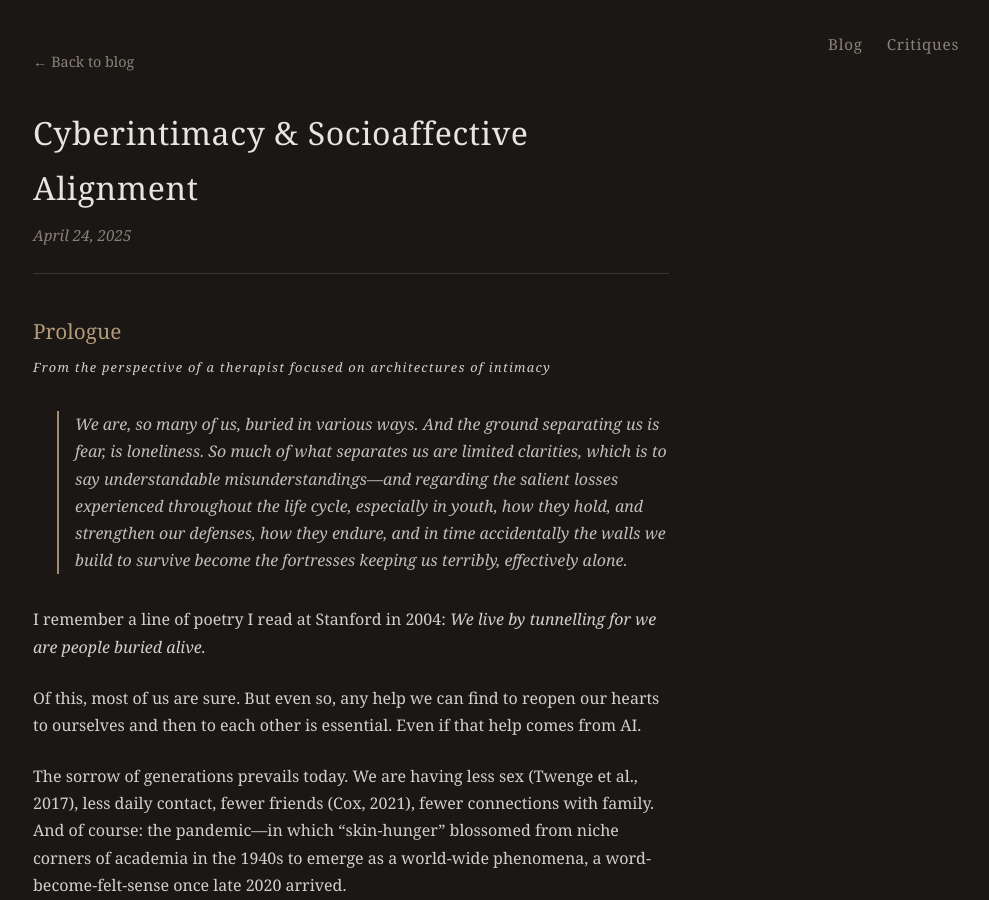
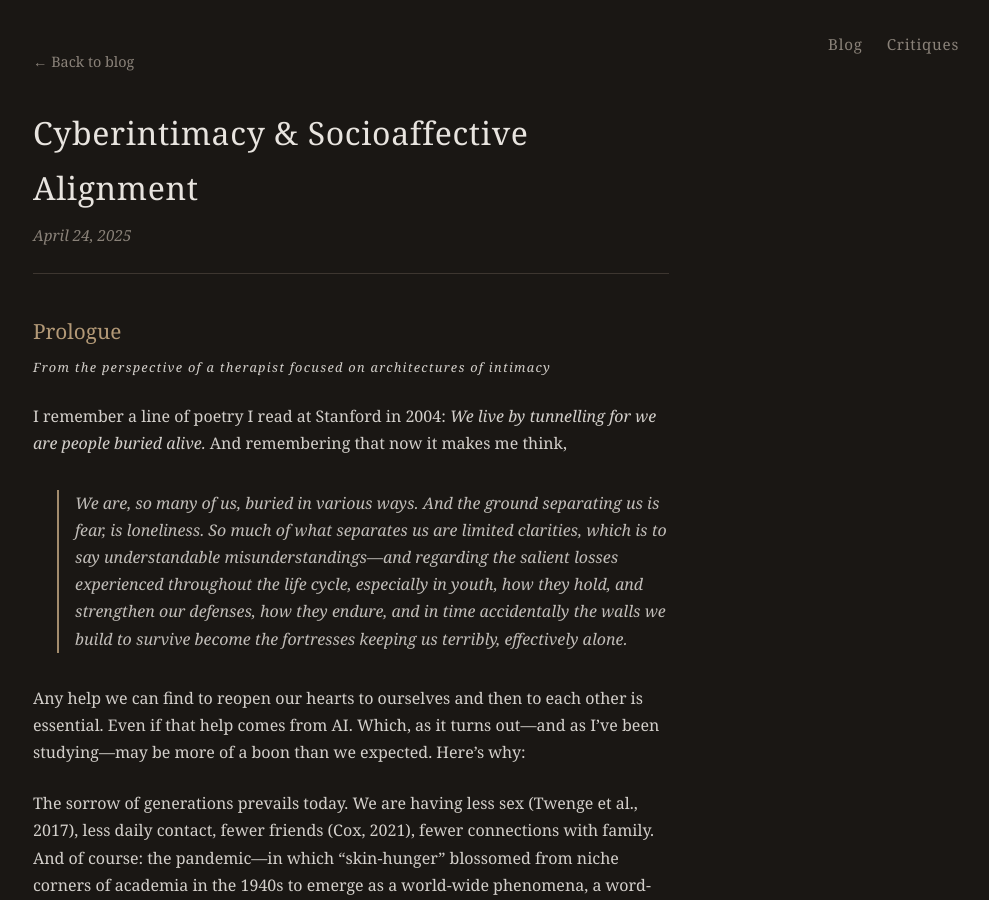
Before and after one commit to geosh5676/geosh5676.github.io, a Jekyll site: the page built from _posts/2025-04-24-cyberintimacy-and-socioaffective-alignment.md, in a window 1280 px wide and 900 px high. Shown: the whole window, without its empty margins (289-1278 px from the left). Built offline with Jekyll 4.4.1, drawn with Linux system fonts in a browser that asks for light colours.

Commit message:
Reorder Prologue: poetry first, then epigraph, then turn to AI
Flow: Stanford quote → 'makes me think' → blockquote → AI as boon

Co-Authored-By: Claude Opus 4.5 <noreply@anthropic.com>

```diff
--- a/_posts/2025-04-24-cyberintimacy-and-socioaffective-alignment.md
+++ b/_posts/2025-04-24-cyberintimacy-and-socioaffective-alignment.md
@@ -8,13 +8,13 @@ date: 2025-04-24
 
 <p style="font-size: 0.8rem; font-style: italic; color: #e8e4df; letter-spacing: 0.1em; margin: -0.5rem 0 1.5rem 0;">From the perspective of a therapist focused on architectures of intimacy</p>
 
+I remember a line of poetry I read at Stanford in 2004: *We live by tunnelling for we are people buried alive.* And remembering that now it makes me think,
+
 <blockquote style="font-style: italic; margin: 2rem 0 2rem 1.5rem; padding-left: 1rem; border-left: 2px solid var(--accent); color: var(--text); opacity: 0.9;">
 We are, so many of us, buried in various ways. And the ground separating us is fear, is loneliness. So much of what separates us are limited clarities, which is to say understandable misunderstandings—and regarding the salient losses experienced throughout the life cycle, especially in youth, how they hold, and strengthen our defenses, how they endure, and in time accidentally the walls we build to survive become the fortresses keeping us terribly, effectively alone.
 </blockquote>
 
-I remember a line of poetry I read at Stanford in 2004: *We live by tunnelling for we are people buried alive.*
-
-Of this, most of us are sure. But even so, any help we can find to reopen our hearts to ourselves and then to each other is essential. Even if that help comes from AI.
+Any help we can find to reopen our hearts to ourselves and then to each other is essential. Even if that help comes from AI. Which, as it turns out—and as I've been studying—may be more of a boon than we expected. Here's why:
 
 The sorrow of generations prevails today. We are having less sex (Twenge et al., 2017), less daily contact, fewer friends (Cox, 2021), fewer connections with family. And of course: the pandemic—in which "skin-hunger" blossomed from niche corners of academia in the 1940s to emerge as a world-wide phenomena, a word-become-felt-sense once late 2020 arrived.
 
```
